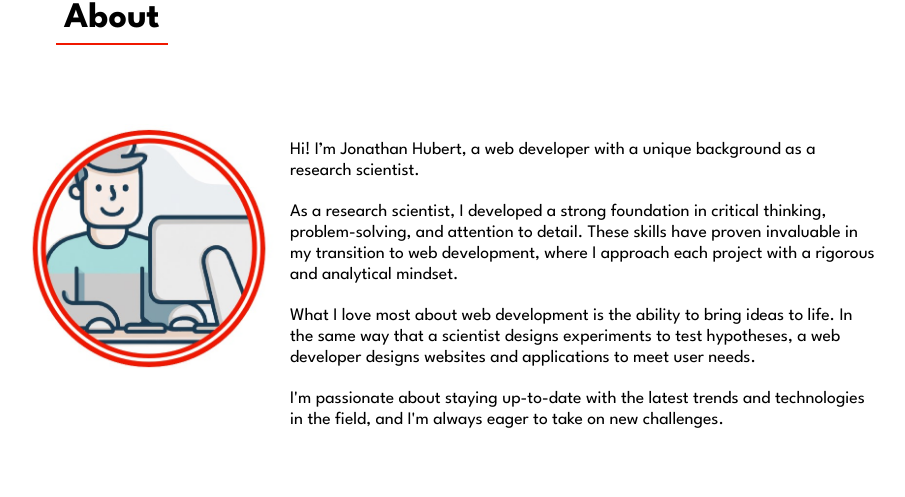
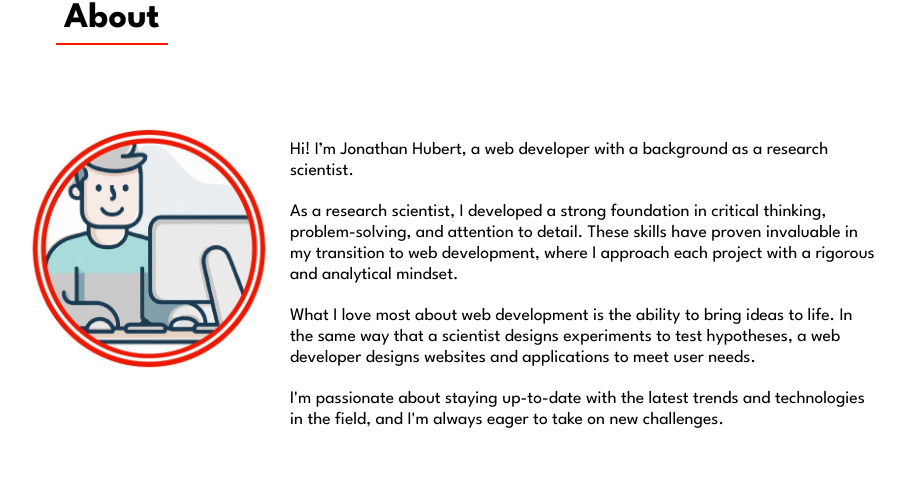
Before and after one commit to jhprojectsnz/portfolio-page, a React (Vite) app: page / in a window 1280 px wide. Shown: the part 1816-2313 px from the top of the page, without its empty margins (182-1087 px from the left). Built offline with nearby package versions, Linux system fonts and the light colour scheme.

Commit message:
About section text updated

```diff
--- a/src/Components/About.jsx
+++ b/src/Components/About.jsx
@@ -1,39 +1,60 @@
-import './About.css';
-import Skills from './skills';
-import aboutImage from '../assets/aboutimage.jpg';
+import "./About.css";
+import Skills from "./skills";
+import aboutImage from "../assets/aboutimage.jpg";
 import { motion } from "framer-motion";
 
 // Framer motion used to animate in elements as they come into view for the first time
 
-export default function About(){
+export default function About() {
   return (
-        <section className='about-section' id='about'>
-            <div className='subtitle-container'>
+    <section className="about-section" id="about">
+      <div className="subtitle-container">
         <h2>About</h2>
       </div>
-            <motion.div className='about-container'
+      <motion.div
+        className="about-container"
         initial={{
-                  opacity:0,
-                  x:-100,
+          opacity: 0,
+          x: -100,
         }}
         whileInView={{
-                  opacity:1,
-                  x:0,
+          opacity: 1,
+          x: 0,
           transition: {
             delay: 0.2,
-                    duration: 0.7
-                    }
+            duration: 0.7,
+          },
         }}
-              viewport={{ once: true  }}
+        viewport={{ once: true }}
       >
-                <img className='about-image' src={aboutImage} alt='cartoon man at computer' />
-                <p className='about-text main-text'>Hi! I’m Jonathan Hubert, a web developer with a unique background as a research scientist.
-                    <br/><br/>As a research scientist, I developed a strong foundation in critical thinking, problem-solving, and attention to detail. These skills have proven invaluable in my transition to web development, where I approach each project with a rigorous and analytical mindset.
-                    <br/><br/>What I love most about web development is the ability to bring ideas to life. In the same way that a scientist designs experiments to test hypotheses, a web developer designs websites and applications to meet user needs.
-                    <br/><br/>I'm passionate about staying up-to-date with the latest trends and technologies in the field, and I'm always eager to take on new challenges.
+        <img
+          className="about-image"
+          src={aboutImage}
+          alt="cartoon man at computer"
+        />
+        <p className="about-text main-text">
+          Hi! I’m Jonathan Hubert, a web developer with a background as a
+          research scientist.
+          <br />
+          <br />
+          As a research scientist, I developed a strong foundation in critical
+          thinking, problem-solving, and attention to detail. These skills have
+          proven invaluable in my transition to web development, where I
+          approach each project with a rigorous and analytical mindset.
+          <br />
+          <br />
+          What I love most about web development is the ability to bring ideas
+          to life. In the same way that a scientist designs experiments to test
+          hypotheses, a web developer designs websites and applications to meet
+          user needs.
+          <br />
+          <br />
+          I'm passionate about staying up-to-date with the latest trends and
+          technologies in the field, and I'm always eager to take on new
+          challenges.
         </p>
       </motion.div>
       <Skills />
     </section>
-    )
+  );
 }
```
Lines whose indentation alone changed are shown as unchanged.
